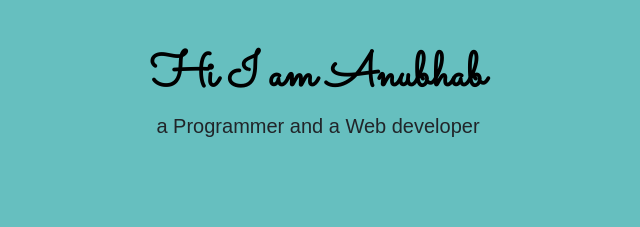
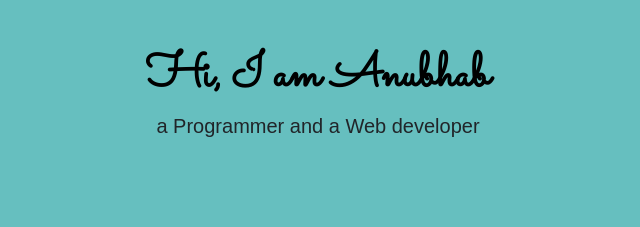
Before and after one commit to anubhab0709/Capstone-project-2.github.io, a plain HTML site: page index.html in a window 1280 px wide. Shown: the top 227 px of the page, 322-962 px from the left. Drawn offline with nearby package versions, Linux system fonts and the light colour scheme.

Commit message:
Update index.html

```diff
--- a/index.html
+++ b/index.html
@@ -18,7 +18,7 @@
 
 <div class="container1" class="header" style="background-color: #66bfbf;">
   <div class="px-5 py-5 text-center">
-    <h1 class="display-5 fw-bold text-body-emphasis" style="font-family: Sacramento , cursive;">Hi I am Anubhab</h1>
+    <h1 class="display-5 fw-bold text-body-emphasis" style="font-family: Sacramento , cursive;">Hi, I am Anubhab</h1>
       <div class="col-lg-6 mx-auto">
         <h3 class="lead mb-4" style="font-family: Arial, Helvetica, sans-serif;"> a Programmer and a Web developer</h3>
         <div class="d-grid gap-2 d-sm-flex justify-content-sm-center">
```
